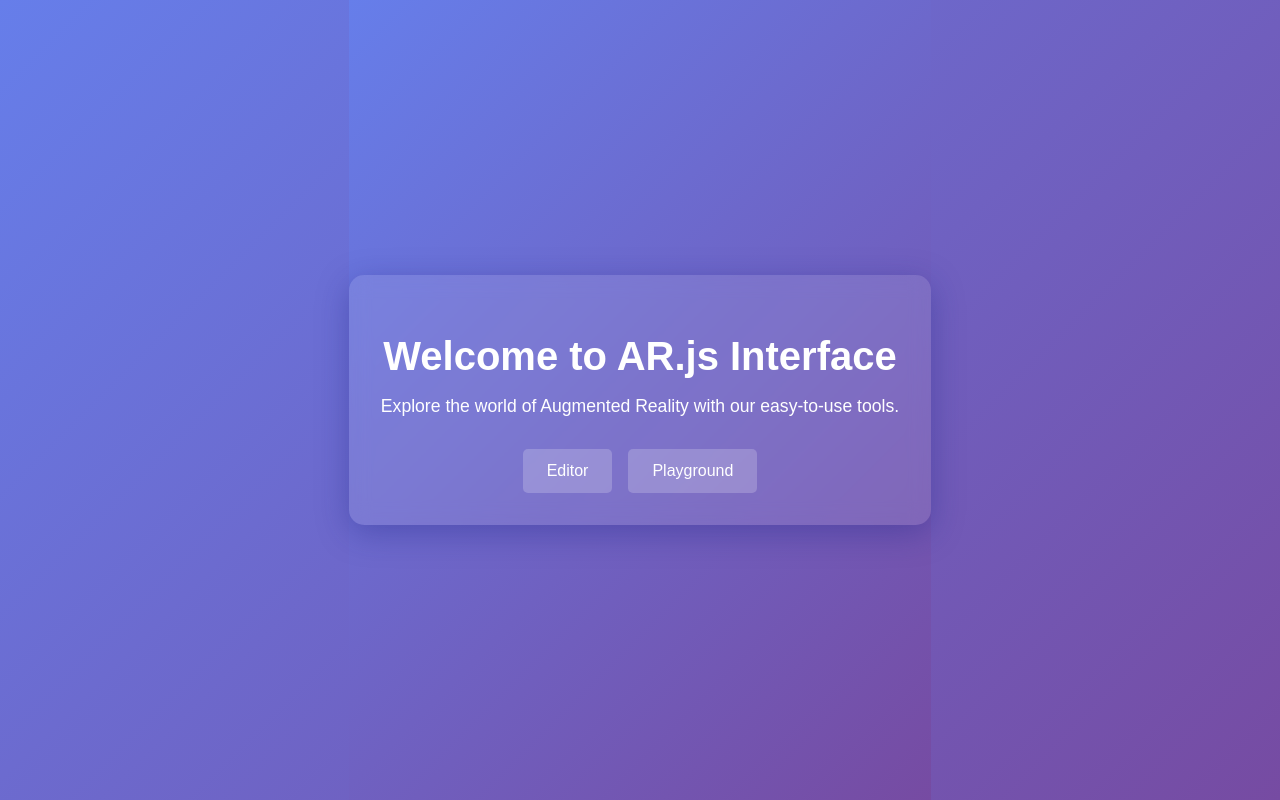
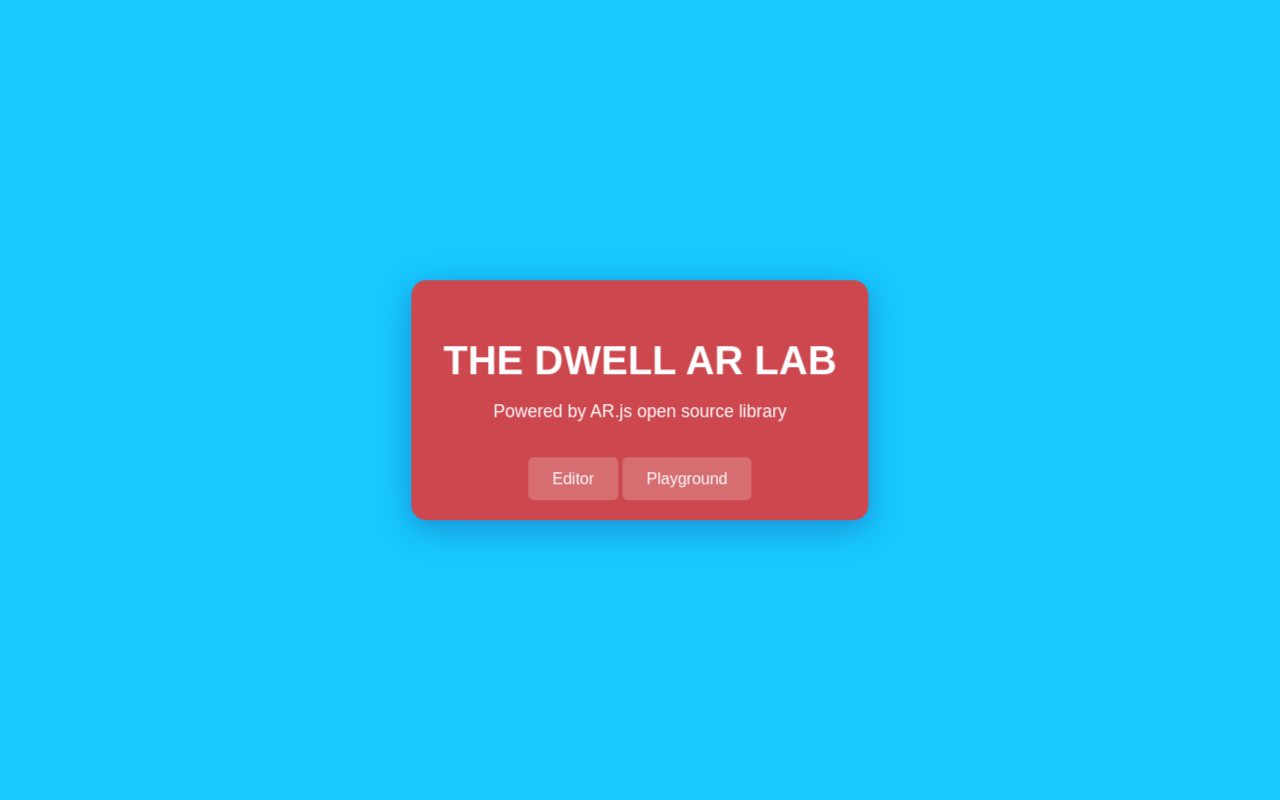
Before and after one commit to TheAvergers/OpenARProject-AR.js-, a plain HTML site: page index.html in a window 1280 px wide. Drawn offline with Linux system fonts and the light colour scheme.

Commit message:
Add files via upload

```diff
--- /dev/null
+++ b/app.js
@@ -0,0 +1,35 @@
+document.addEventListener('DOMContentLoaded', () => {
+    const introAnimation = document.getElementById('intro-animation');
+    const starsContainer = document.getElementById('stars');
+    const content = document.getElementById('content');
+    const buttonContainer = document.getElementById('button-container');
+
+    // Create stars
+    const starCount = 50;
+    for (let i = 0; i < starCount; i++) {
+        const star = document.createElement('div');
+        star.classList.add('star');
+        star.style.width = `${Math.random() * 2 + 1}px`;
+        star.style.height = star.style.width;
+        star.style.left = `${Math.random() * 100}%`;
+        star.style.top = `${Math.random() * 100}%`;
+        star.style.animationDelay = `${Math.random() * 3}s`;
+        starsContainer.appendChild(star);
+    }
+
+    // Wait for the intro animation to complete
+    setTimeout(() => {
+        // Hide the intro animation
+        introAnimation.style.display = 'none';
+
+        // Show the content
+        content.classList.remove('hidden');
+        content.classList.add('visible');
+
+        // Show the button container after a short delay
+        setTimeout(() => {
+            buttonContainer.classList.remove('hidden');
+            buttonContainer.classList.add('visible');
+        }, 5); // 0.5 seconds delay
+    }, 1970); // 5 seconds (3s stars + 2s zoom)
+});
--- a/index.html
+++ b/index.html
@@ -4,70 +4,27 @@
     <meta charset="UTF-8">
     <meta name="viewport" content="width=device-width, initial-scale=1.0">
     <title>AR.js Interface - Welcome</title>
-    <style>
-        body, html {
-            margin: 0;
-            padding: 0;
-            font-family: 'Arial', sans-serif;
-            height: 100%;
-            display: flex;
-            justify-content: center;
-            align-items: center;
-            background: linear-gradient(135deg, #667eea 0%, #764ba2 100%);
-            color: white;
-        }
-
-        .container {
-            text-align: center;
-            padding: 2rem;
-            background: rgba(255, 255, 255, 0.1);
-            border-radius: 15px;
-            backdrop-filter: blur(10px);
-            box-shadow: 0 8px 32px 0 rgba(31, 38, 135, 0.37);
-        }
-
-        h1 {
-            font-size: 2.5rem;
-            margin-bottom: 1rem;
-        }
-
-        p {
-            font-size: 1.1rem;
-            margin-bottom: 2rem;
-        }
-
-        .button-container {
-            display: flex;
-            justify-content: center;
-            gap: 1rem;
-        }
-
-        .button {
-            padding: 0.8rem 1.5rem;
-            font-size: 1rem;
-            text-decoration: none;
-            color: white;
-            background: rgba(255, 255, 255, 0.2);
-            border: none;
-            border-radius: 5px;
-            transition: all 0.3s ease;
-            cursor: pointer;
-        }
-
-            .button:hover {
-                background: rgba(255, 255, 255, 0.3);
-                transform: translateY(-3px);
-            }
-    </style>
+    <link rel="stylesheet" href="styles.css">
 </head>
 <body>
-    <div class="container">
-        <h1>Welcome to AR.js Interface</h1>
-        <p>Explore the world of Augmented Reality with our easy-to-use tools.</p>
-        <div class="button-container">
-            <a href="coming-soon.html" class="button">Editor</a>
+    <div id="intro-animation">
+        <div id="stars"></div>
+        <div id="globe"></div>
+    </div>
+
+    <div id="content" class="hidden"></div>
+
+    <div id="button-container" class="hidden">
+        <span class="title">
+            <h1>THE DWELL AR LAB</h1>
+            <p>Powered by AR.js open source library</p>
+        </span>
+
+        <span class="buttons">
+            <a href="ar-editor2.html" class="button">Editor</a>
             <a href="ar-interface.html" class="button">Playground</a>
-        </div>
+        </span>
     </div>
+    <script src="app.js"></script>
 </body>
 </html>
--- /dev/null
+++ b/styles.css
@@ -0,0 +1,147 @@
+body, html {
+    margin: 0;
+    padding: 0;
+    font-family: 'Arial', sans-serif;
+    height: 100%;
+    overflow: hidden;
+}
+
+#intro-animation {
+    position: fixed;
+    top: 0;
+    left: 0;
+    width: 100%;
+    height: 100%;
+    background-color: black;
+    z-index: 10;
+}
+
+#stars {
+    position: absolute;
+    width: 100%;
+    height: 100%;
+}
+
+.star {
+    position: absolute;
+    background-color: white;
+    border-radius: 50%;
+    animation: twinkle 3s infinite;
+}
+
+@keyframes twinkle {
+    20%, 100% { opacity: 0; }
+    50% { opacity: 1; }
+}
+
+#globe {
+    position: absolute;
+    top: 50%;
+    left: 50%;
+    width: 200px;
+    height: 200px;
+    background-image: url('dwell-lab-logo.png');
+    background-size: cover;
+    background-position: 100% center;
+    transform: translate(-50%, -50%);
+    animation: zoom 1s ease-in 1s forwards;
+}
+
+@keyframes zoom {
+    0% {
+        transform: translate(-50%, -50%) scale(1);
+        background-position: 100% center;
+    }
+    100% {
+        transform: translate(4500%, -800%) scale(200);
+        background-position: 85% center;
+    }
+}
+
+#content {
+    position: fixed;
+    top: 0;
+    left: 0;
+    width: 100%;
+    height: 100%;
+    display: flex;
+    justify-content: center;
+    opacity: 0;
+    z-index: 2;
+    background-color: #17C9FF;
+}
+
+#content.visible {
+    opacity: 1;
+}
+
+#button-container {
+    display: flex;
+    flex-direction: column;
+    justify-content: center;
+    align-items: center;
+    position: fixed;
+    bottom: -400px; /* Start off-screen */
+    left: 50%;      /* Center horizontally */
+    transform: translateX(-50%); /* Center horizontally */
+    gap: 1rem;
+    padding: 2rem;
+    transition: bottom 0.5s ease;
+    z-index: 3;
+    background: #CC484E;
+    border-radius: 15px;
+    backdrop-filter: blur(10px);
+    box-shadow: 0 8px 32px 0 rgba(31, 38, 135, 0.37);
+    color: white;
+}
+
+#button-container.visible {
+    bottom: 50%; /* Move to final position */
+    transform: translate(-50%, 50%); /* Adjust for centering vertically */
+}
+
+#button-container p {
+    text-align: center;
+}
+
+h1 {
+    font-size: 2.5rem;
+    margin-bottom: 0.5rem;
+}
+
+p {
+    font-size: 1.1rem;
+    margin-bottom: 2rem;
+}
+
+.button-container {
+    display: flex;
+    justify-content: center;
+    align-items: center;
+    gap: 1rem;
+}
+
+.button {
+    padding: 0.8rem 1.5rem;
+    font-size: 1rem;
+    text-decoration: none;
+    color: white;
+    background: rgba(255, 255, 255, 0.2);
+    border: none;
+    border-radius: 5px;
+    transition: all 0.3s ease;
+    cursor: pointer;
+}
+
+.button:hover {
+    background: rgba(255, 255, 255, 0.3);
+    transform: translateY(-3px);
+}
+
+.button:active {
+    transform: translateY(0);
+}
+
+.hidden {
+    display: none;
+}
```
Also changed, not shown: dwell-lab-logo.png (added).
